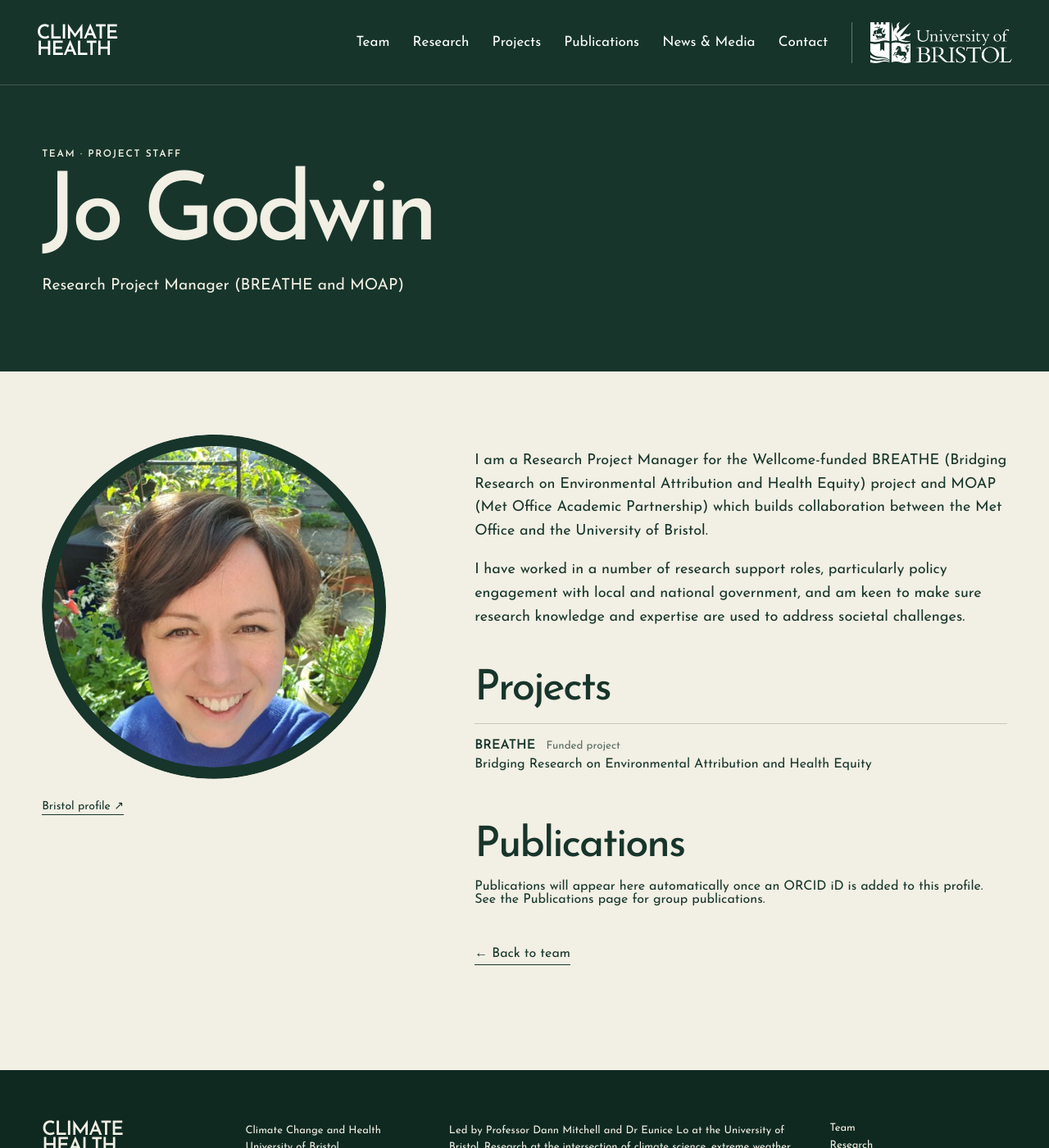
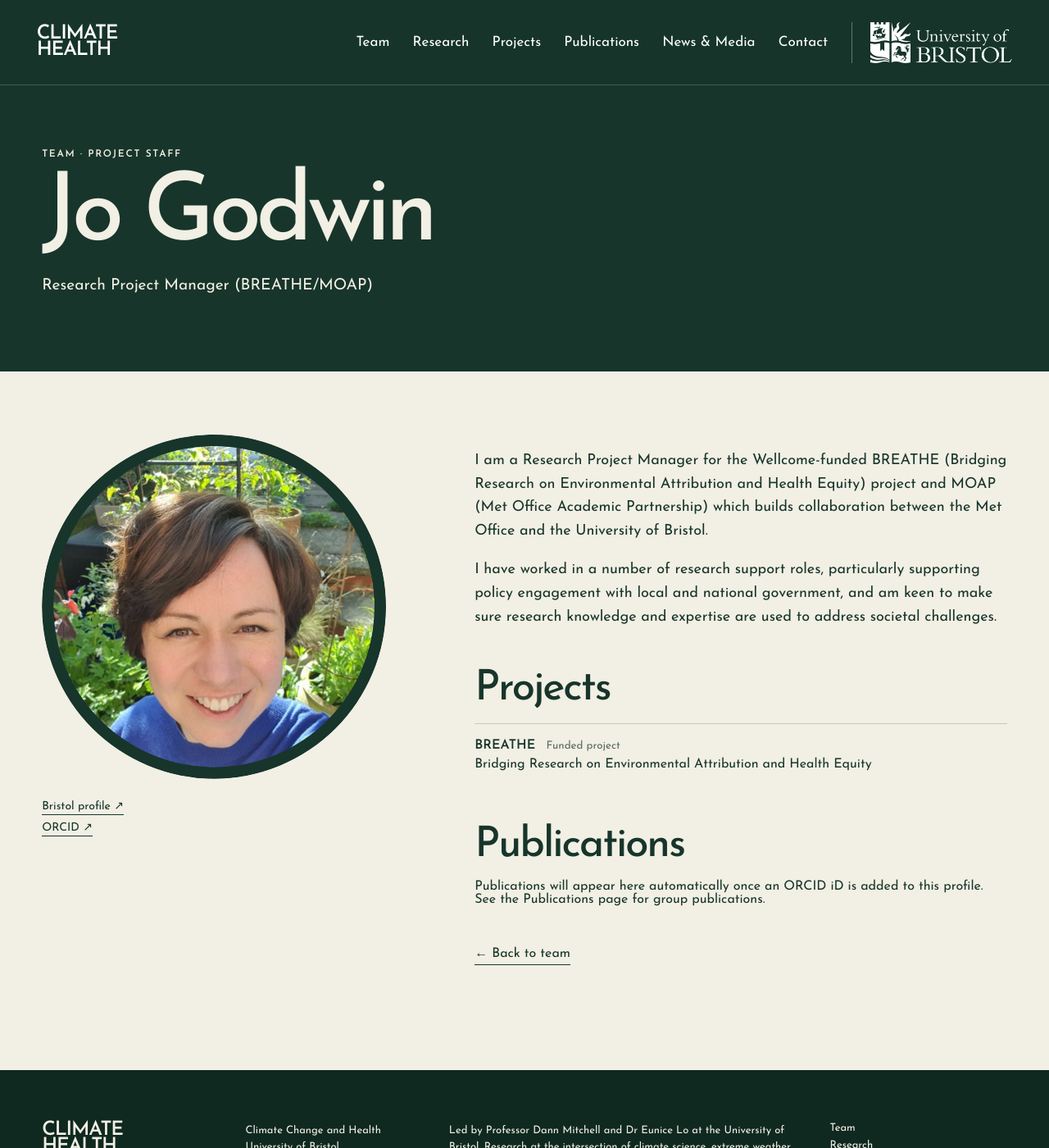
Before and after one commit to alexodavies/bristol-climate-health-page, a Jekyll site: the page built from _members/jo-godwin.md, in a window 1280 px wide and 1400 px high. Shown: the whole window at 82% size. Built offline with Jekyll 4.4.1, drawn with Linux system fonts in a browser that asks for light colours.

Commit message:
Update jo-godwin.md

```diff
--- a/_members/jo-godwin.md
+++ b/_members/jo-godwin.md
@@ -2,7 +2,7 @@
 name: Jo Godwin
 initials: JG
 role: Project Staff
-title: Research Project Manager (BREATHE and MOAP)
+title: Research Project Manager (BREATHE/MOAP)
 group: project-staff
 stage: postdoc   # ring colour: phd, postdoc or later (defaults from group; set it here for this section)
 # Dates in the group (YYYY-MM). Leave `end:` blank while still here. Publications on the main page are limited to this period.
@@ -22,4 +22,4 @@
 ---
 I am a Research Project Manager for the Wellcome-funded BREATHE (Bridging Research on Environmental Attribution and Health Equity) project and MOAP (Met Office Academic Partnership) which builds collaboration between the Met Office and the University of Bristol.
 
-I have worked in a number of research support roles, particularly policy engagement with local and national government, and am keen to make sure research knowledge and expertise are used to address societal challenges.
+I have worked in a number of research support roles, particularly supporting policy engagement with local and national government, and am keen to make sure research knowledge and expertise are used to address societal challenges.
```
Also changed, not shown: other parts of _members/jo-godwin.md (+1 -1 lines).
